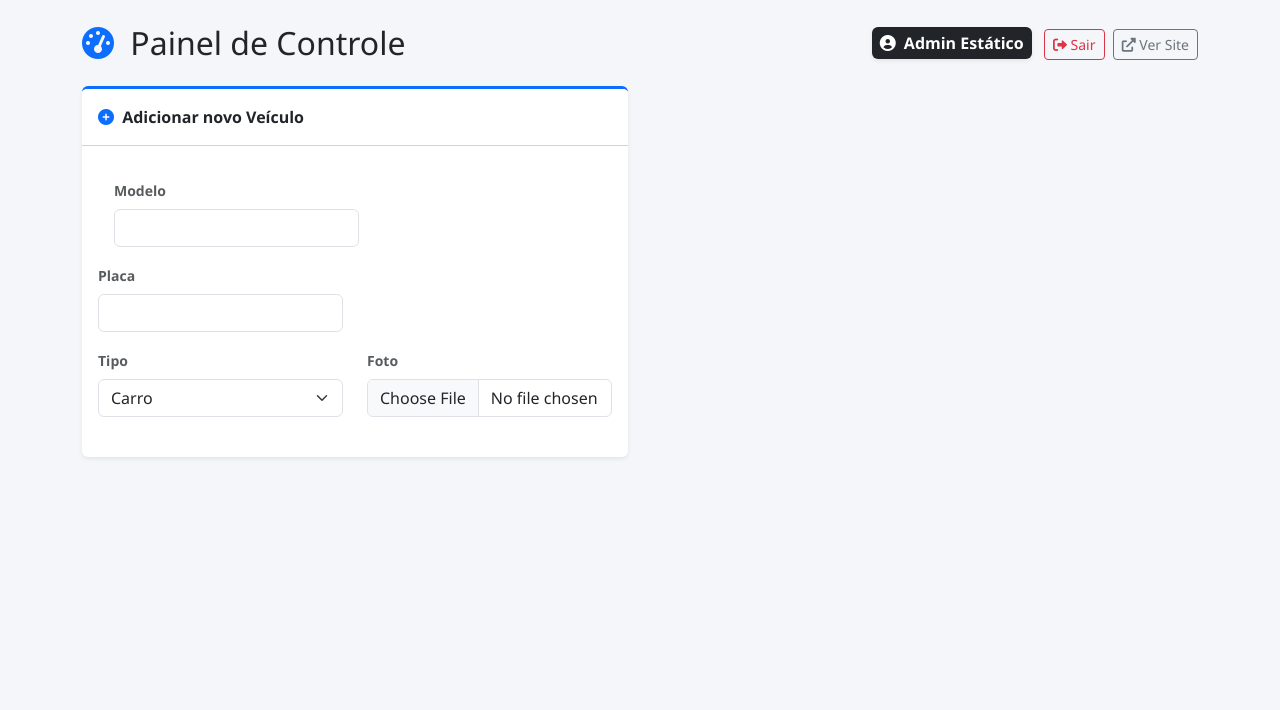
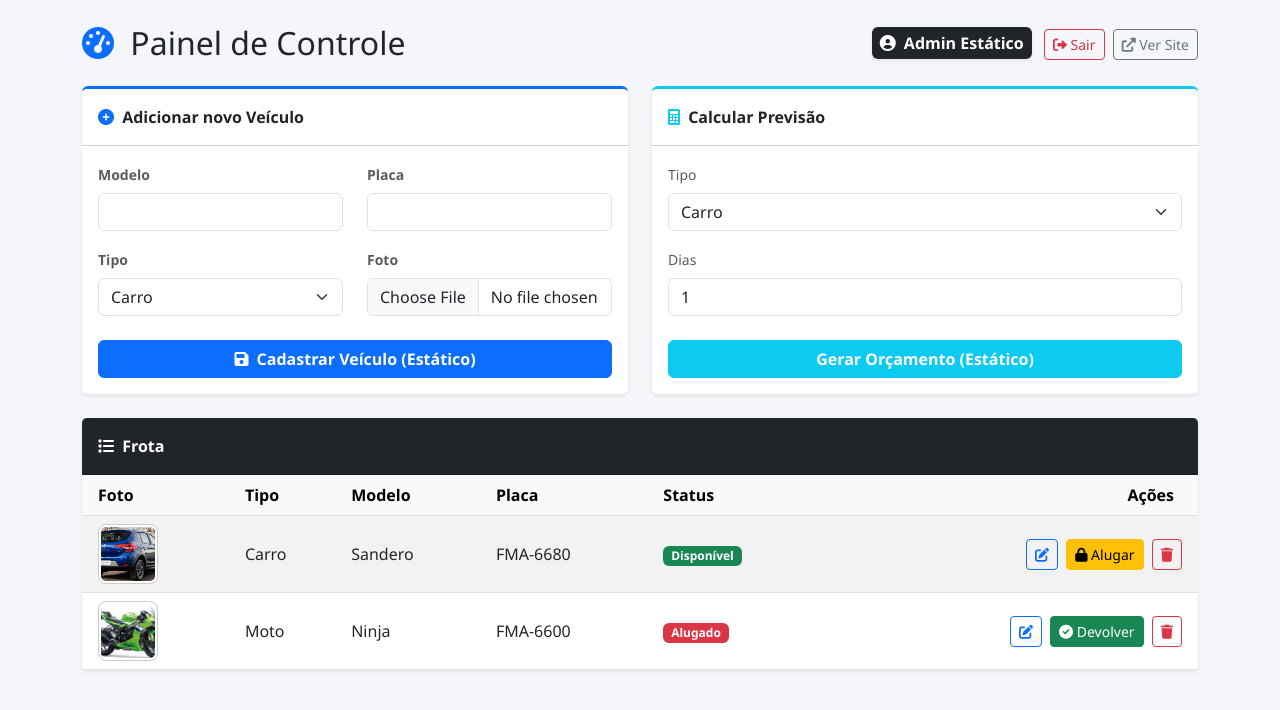
Before and after one commit to santillll/locadora, a plain HTML site: page frontend/views/dashboard.html in a window 1280 px wide. Drawn offline with nearby package versions, Linux system fonts and the light colour scheme.

Commit message:
locadora finalizada

```diff
--- a/frontend/views/dashboard.html
+++ b/frontend/views/dashboard.html
@@ -1,65 +1,42 @@
 <!DOCTYPE html>
 <html lang="pt-BR">
 <head>
-    <!-- Configurações básicas -->
-    <meta charset="UTF-8"> <!-- Suporte a acentos -->
-    <meta name="viewport" content="width=device-width, initial-scale=1.0"> <!-- Responsividade -->
+    <meta charset="UTF-8">
+    <meta name="viewport" content="width=device-width, initial-scale=1.0">
     <title>Painel Administrativo — Locadora</title>
-
-    <!-- Bootstrap (layout e componentes prontos) -->
     <link href="https://cdn.jsdelivr.net/npm/bootstrap@5.3.0/dist/css/bootstrap.min.css" rel="stylesheet">
-
-    <!-- Ícones (Font Awesome) -->
     <link href="https://cdnjs.cloudflare.com/ajax/libs/font-awesome/6.0.0/css/all.min.css" rel="stylesheet">
-
-    <!-- CSS personalizado -->
     <link href="../css/style.css" rel="stylesheet">
-
-    <!-- Ícone da aba -->
     <link rel="icon" type="image/png" href="https://cdn-icons-png.flaticon.com/512/3202/3202926.png">
 </head>
 <body>
 
-    <!-- Container Principal -->
 <div class="container mt-4 pb-4">
 
-
-        <!--Cabeçalho do painel-->
+    <!-- Cabeçalho do painel -->
     <div class="d-flex justify-content-between align-items-center mb-4">
-
-
-             <!-- Título -->
         <h2 class="mb-0">
             <i class="fas fa-tachometer-alt me-2 text-primary"></i> Painel de Controle
         </h2>
-
-            <!--Área do usuário-->
         <div>
-                <!-- Nome do usuário -->
             <span class="badge bg-dark fs-6 p-2 shadow-sm">
                 <i class="fas fa-user-circle me-1"></i>
                 <span id="userNameDisplay">Admin Estático</span>
             </span>
-
-                <!-- Botão sair -->
             <button class="btn btn-outline-danger btn-sm ms-2">
                 <i class="fas fa-sign-out-alt"></i> Sair
             </button>
-
-
-                <!-- Link para visualizar o site -->
             <a href="index.html" class="btn btn-outline-secondary btn-sm ms-1">
                 <i class="fas fa-external-link-alt"></i> Ver Site
             </a>
         </div>
     </div>
 
-
     <!-- Linha com dois painéis -->
-         <div class="row g-4 b-4">
+    <div class="row g-4 mb-4">
 
         <!-- Painel de adicionar veículo -->
-              <div class="col-md-6" id="painelAdmin" style="display: block;">
+        <div class="col-md-6" id="painelAdmin">
             <div class="card shadow-sm h-100 border-0 border-top border-primary border-3">
 
                 <!-- Cabeçalho do card -->
@@ -67,25 +44,23 @@
                     <i class="fas fa-plus-circle text-primary me-1"></i> Adicionar novo Veículo
                 </div>
 
-
                 <!-- Corpo com formulário -->
                 <div class="card-body">
                     <form id="formAddVeiculo">
 
-                            <!--Linha: modelo + placa -->
+                        <!-- Linha: modelo + placa -->
                         <div class="row">
-                                <div class="col-md-6 m-3">
+                            <div class="col-md-6 mb-3">
                                 <label class="form-label small fw-semibold text-muted">Modelo</label>
                                 <input type="text" class="form-control" id="modelo" required>
                             </div>
                             <div class="col-md-6 mb-3">
                                 <label class="form-label small fw-semibold text-muted">Placa</label>
-                                    <input type="text" class="form-control" id="placa"
-                                    required>
+                                <input type="text" class="form-control" id="placa" required>
                             </div>
                         </div>
 
-                            <!-- Linha: tipo + imagem  -->
+                        <!-- Linha: tipo + imagem -->
                         <div class="row">
                             <div class="col-md-6 mb-3">
                                 <label class="form-label small fw-semibold text-muted">Tipo</label>
@@ -100,8 +75,160 @@
                             </div>
                         </div>
 
+                        <!-- Botão de envio -->
+                        <button type="submit" class="btn btn-primary w-100 fw-bold">
+                            <i class="fas fa-save me-1"></i> Cadastrar Veículo (Estático)
+                        </button>
+
                     </form>
                 </div>
+            </div>
+        </div>
+
+        <!-- Painel de previsão de aluguel -->
+        <div id="painelPrevisao" class="col-md-6">
+            <div class="card shadow-sm h-100 border-0 border-top border-info border-3">
+
+                <!-- Cabeçalho -->
+                <div class="card-header bg-white fw-bold py-3">
+                    <i class="fas fa-calculator text-info me-1"></i> Calcular Previsão
+                </div>
+
+                <!-- Corpo -->
+                <div class="card-body">
+
+                    <!-- Seleção de tipo -->
+                    <div class="mb-3">
+                        <label class="form-label small text-muted">Tipo</label>
+                        <select class="form-select" id="simTipo">
+                            <option value="Carro">Carro</option>
+                            <option value="Moto">Moto</option>
+                        </select>
+                    </div>
+
+                    <!-- Quantidade de dias -->
+                    <div class="mb-4">
+                        <label class="form-label small text-muted">Dias</label>
+                        <input type="number" class="form-control" id="simDias" value="1" min="1">
+                    </div>
+
+                    <!-- Botão de cálculo -->
+                    <button class="btn btn-info text-white w-100 fw-bold">
+                        Gerar Orçamento (Estático)
+                    </button>
+
+                </div>
+            </div>
+        </div>
+
+    </div><!-- fim .row -->
+
+    <!-- Tabela de veículos -->
+    <div class="card shadow-sm border-0">
+
+        <!-- Cabeçalho -->
+        <div class="card-header bg-dark text-white fw-semibold py-3">
+            <i class="fas fa-list me-1"></i> Frota
+        </div>
+
+        <!-- Corpo -->
+        <div class="card-body p-0">
+            <div class="table-responsive">
+                <table class="table table-striped table-hover mb-0 align-middle">
+
+                    <!-- Cabeçalho da tabela -->
+                    <thead class="table-light">
+                        <tr>
+                            <th class="ps-3">Foto</th>
+                            <th>Tipo</th>
+                            <th>Modelo</th>
+                            <th>Placa</th>
+                            <th>Status</th>
+                            <th id="thAcoes" class="text-end pe-4">Ações</th>
+                        </tr>
+                    </thead>
+
+                    <!-- Corpo da tabela -->
+                    <tbody id="tabelaVeiculos">
+
+                        <!-- Veículo disponível -->
+                        <tr>
+                            <td class="ps-3">
+                                <img src="../../imagens/Sandero.png" class="admin-mini-img" alt="Sandero">
+                            </td>
+                            <td>Carro</td>
+                            <td>Sandero</td>
+                            <td>FMA-6680</td>
+                            <td><span class="badge bg-success">Disponível</span></td>
+                            <td class="text-end pe-3 table-actions">
+                                <!-- Editar -->
+                                <button class="btn btn-outline-primary btn-sm ms-1"
+                                    data-bs-toggle="modal"
+                                    data-bs-target="#modalEditarVeiculo">
+                                    <i class="fas fa-edit"></i>
+                                </button>
+                                <!-- Alugar -->
+                                <button class="btn btn-warning btn-sm ms-1">
+                                    <i class="fas fa-lock"></i> Alugar
+                                </button>
+                                <!-- Excluir -->
+                                <button class="btn btn-outline-danger btn-sm ms-1">
+                                    <i class="fas fa-trash"></i>
+                                </button>
+                            </td>
+                        </tr>
+
+                        <!-- Veículo alugado -->
+                        <tr>
+                            <td class="ps-3">
+                                <img src="../../imagens/Ninja.png" class="admin-mini-img" alt="Ninja">
+                            </td>
+                            <td>Moto</td>
+                            <td>Ninja</td>
+                            <td>FMA-6600</td>
+                            <td><span class="badge bg-danger">Alugado</span></td>
+                            <td class="text-end pe-3 table-actions">
+                                <!-- Editar -->
+                                <button class="btn btn-outline-primary btn-sm ms-1"
+                                    data-bs-toggle="modal"
+                                    data-bs-target="#modalEditarVeiculo">
+                                    <i class="fas fa-edit"></i>
+                                </button>
+                                <!-- Devolver -->
+                                <button class="btn btn-success btn-sm ms-1">
+                                    <i class="fas fa-check-circle"></i> Devolver
+                                </button>
+                                <!-- Excluir -->
+                                <button class="btn btn-outline-danger btn-sm ms-1">
+                                    <i class="fas fa-trash"></i>
+                                </button>
+                            </td>
+                        </tr>
+
+                    </tbody>
+                </table>
+            </div>
+        </div>
+    </div><!-- fim tabela de veículos -->
+
+</div><!-- fim .container -->
+
+<!-- Modal de edição -->
+<div class="modal fade" id="modalEditarVeiculo" tabindex="-1" aria-hidden="true">
+    <div class="modal-dialog">
+        <div class="modal-content">
+            <!-- Cabeçalho -->
+            <div class="modal-header bg-warning text-dark">
+                <h5 class="modal-title fw-bold">
+                    <i class="fas fa-edit"></i> Editar Veículo
+                </h5>
+                <button type="button" class="btn-close" data-bs-dismiss="modal"></button>
+            </div>
+            <!-- Corpo -->
+            <div class="modal-body">
+                <p>Nesta fase 1 o formulário é apenas visual.</p>
+                <input type="text" class="form-control mb-3" placeholder="Modelo">
+                <input type="text" class="form-control" placeholder="Placa">
             </div>
         </div>
     </div>
```
Also changed, not shown: frontend/views/index.html (+1 -1 lines). Lines whose indentation alone changed are shown as unchanged.
